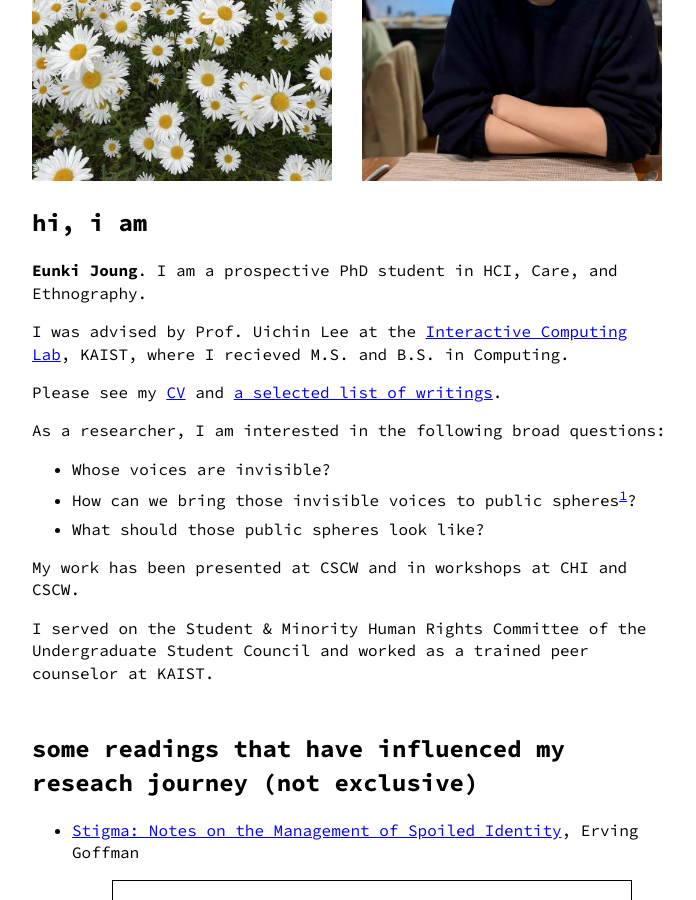
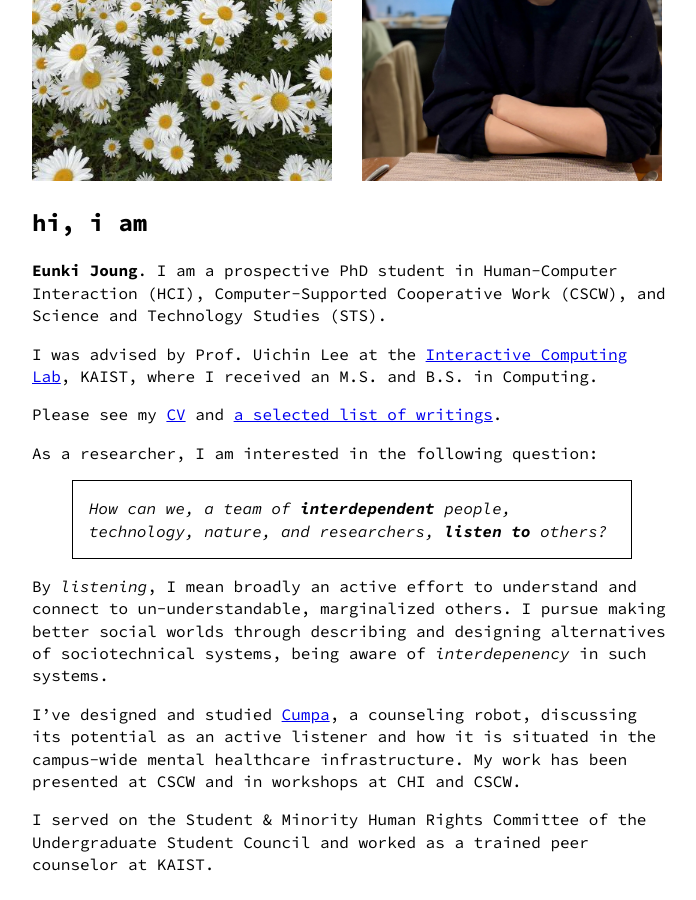
Before and after one commit to eunkiyomi/eunkiyomi.github.io, a Jekyll site: the page built from _posts/2025-02-05-eunki-as-researcher.md, in a window 1280 px wide and 900 px high, scrolled down 456 px. Shown: the whole window, without its empty margins (288-984 px from the left). Built offline with Jekyll 4.4.1, drawn with Linux system fonts in a browser that asks for light colours; some of the changed text lies outside the part shown.

Commit message:
EaR & CV

```diff
--- a/_posts/2025-02-05-eunki-as-researcher.md
+++ b/_posts/2025-02-05-eunki-as-researcher.md
@@ -18,22 +18,23 @@ body {
 
 # hi, i am
 
-**Eunki Joung**. I am a prospective PhD student in HCI, Care, and Ethnography.
+**Eunki Joung**. I am a prospective PhD student in Human-Computer Interaction (HCI), Computer-Supported Cooperative Work (CSCW), and Science and Technology Studies (STS).
 
-I was advised by Prof. Uichin Lee at the [Interactive Computing Lab](https://ic.kaist.ac.kr), KAIST, where I recieved M.S. and B.S. in Computing.
+I was advised by Prof. Uichin Lee at the [Interactive Computing Lab](https://ic.kaist.ac.kr), KAIST, where I received an M.S. and B.S. in Computing.
 
 Please see my [CV](/assets/docs/Eunki_s_CV.pdf) and [a selected list of writings](https://linktr.ee/eunkiyomi).
 
-As a researcher, I am interested in the following broad questions:
-- Whose voices are invisible?
-- How can we bring those invisible voices to public spheres[^public-spheres]?
-- What should those public spheres look like?
+As a researcher, I am interested in the following question:
 
-My work has been presented at CSCW and in workshops at CHI and CSCW.
+> How can we, a team of **interdependent** people, technology, nature, and researchers, **listen to** others?
+
+By *listening*, I mean broadly an active effort to understand and connect to un-understandable, marginalized others. I pursue making better social worlds through describing and designing alternatives of sociotechnical systems, being aware of *interdepenency* in such systems.
+
+I've designed and studied [Cumpa]({% link _posts/2025-11-15-notes-on-cumpa.md %}), a counseling robot, discussing its potential as an active listener and how it is situated in the campus-wide mental healthcare infrastructure. My work has been presented at CSCW and in workshops at CHI and CSCW.
 
 I served on the Student & Minority Human Rights Committee of the Undergraduate Student Council and worked as a trained peer counselor at KAIST.
 
-[^public-spheres]: Some people may realize Jürgen Habermas's theory when I say 'public spheres.' I think that can be a good start to share my hope of genuine and inclusive communication, but I am not an expert on his theory yet. Thus, please do not think of it as a rigorous use of 'public sphere,' if you are knowledgeable about that concept. Also, I intentionally used a plural form of 'public spheres' because I think there can be multiple forms of public spheres working well in particular contexts, which I hope to explore.
+<!-- [^public-spheres]: Some people may realize Jürgen Habermas's theory when I say 'public spheres.' I think that can be a good start to share my hope of genuine and inclusive communication, but I am not an expert on his theory yet. Thus, please do not think of it as a rigorous use of 'public sphere,' if you are knowledgeable about that concept. Also, I intentionally used a plural form of 'public spheres' because I think there can be multiple forms of public spheres working well in particular contexts, which I hope to explore. -->
 
 ## some readings that have influenced my reseach journey (not exclusive)
 
@@ -49,6 +50,14 @@ I served on the Student & Minority Human Rights Committee of the Undergraduate S
   > Cum panis, or the multispeices (humans, robots, and other critters) who care each other
 - [Momo](https://en.wikipedia.org/wiki/Momo_(novel)), Michael Ende
   > Listening and alternative temporalities
+
+<!-- ## a short memo on programming
+
+As a ✨magic wand✨ making my imagination real and lego blocks I can arrange in a perfect order, programming languages have been my favorite toys since I was a child.
+
+But at the same time, I am opposed to the idea that programming languages, or moreover the computer science, are solely the ✨magic wand✨ that will solve all the problems without harm.
+
+My inquiries and troubles are situated in this tension. I believe the power of critical and creative designs to navigate this tension and make computers indeed magical. -->
 
 ## good bye ...
 Or, check my [winter]({% link _posts/2025-02-09-winter.md %}).
```
Also changed, not shown: 1 other file.
